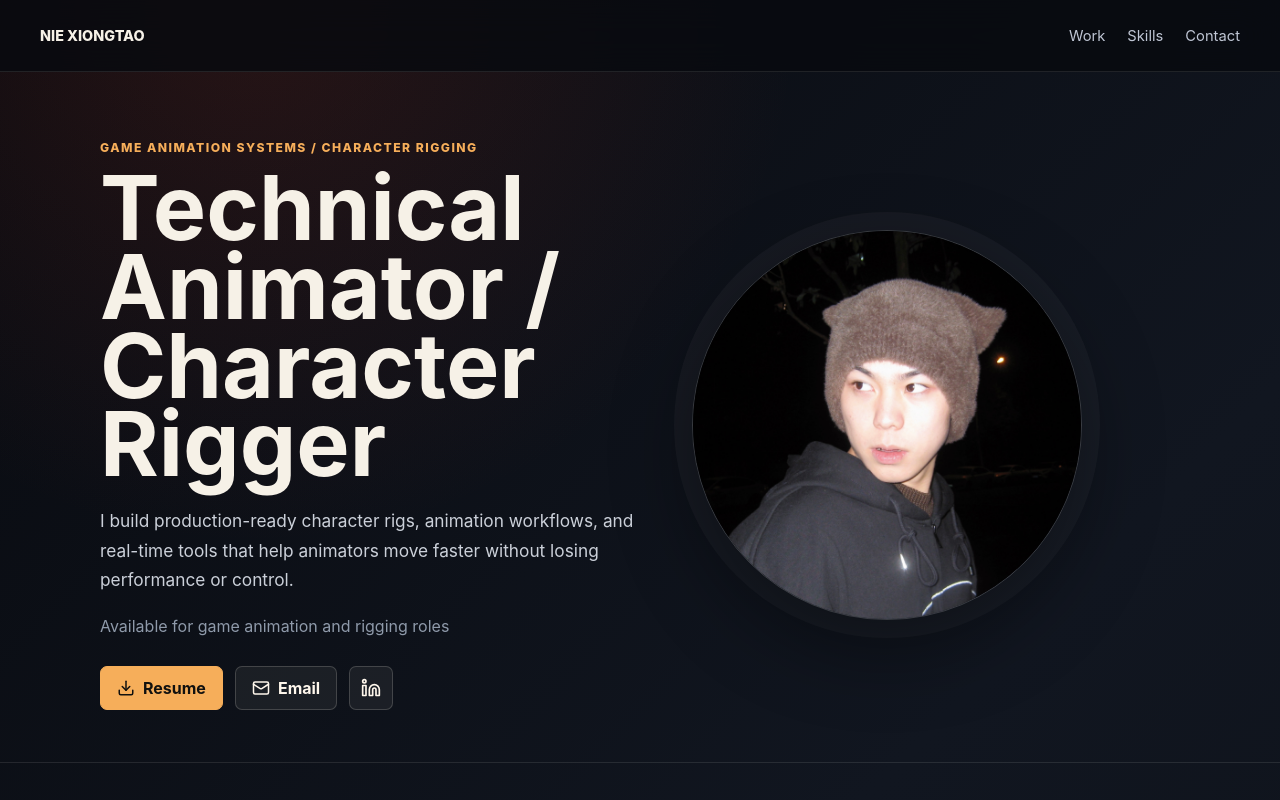
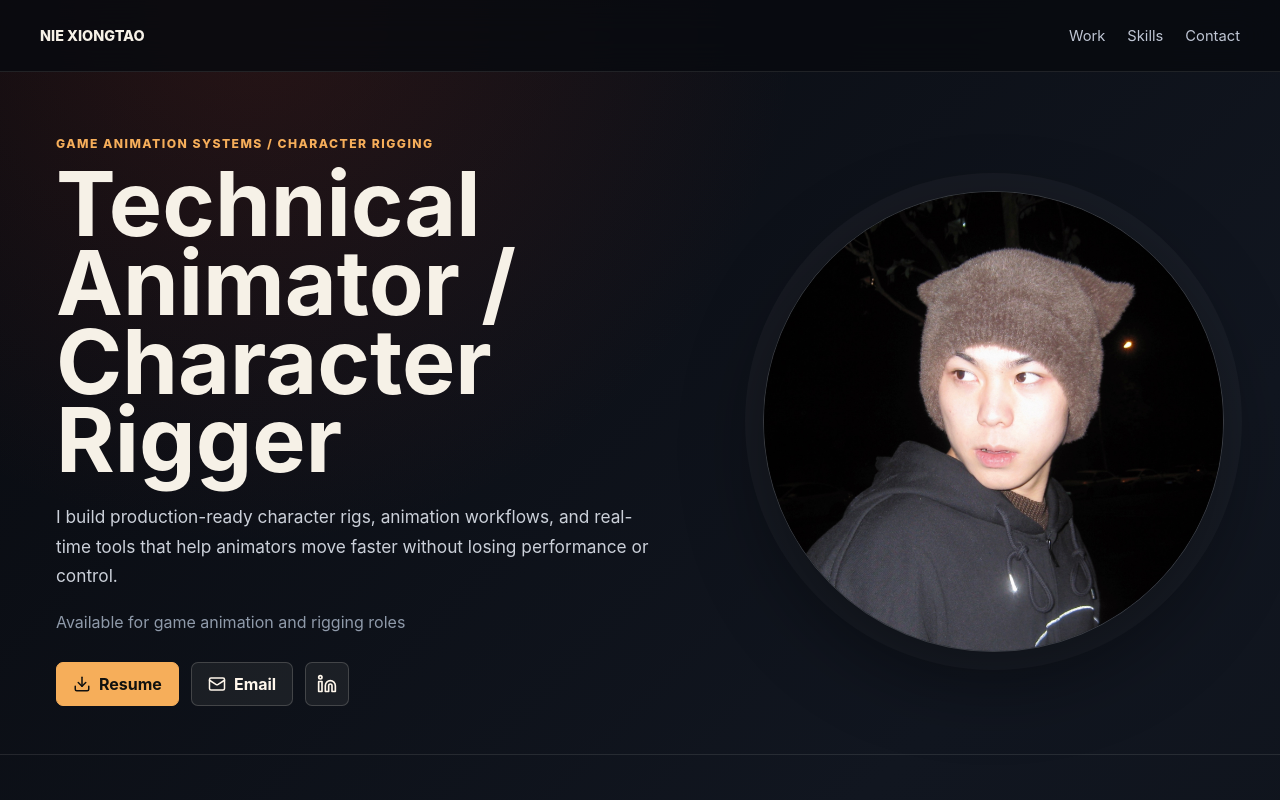
Before and after one commit to XIONGTAO-1/XIONGTAO-1.github.io, a React (Vite) app: page / in a window 1280 px wide. Shown: the top 800 px of the page. Built offline with nearby package versions, Linux system fonts and the light colour scheme.

Commit message:
fix: enlarge hero portrait layout

```diff
--- a/src/styles.css
+++ b/src/styles.css
@@ -87,16 +87,17 @@ img {
 
 .hero {
   display: grid;
-  grid-template-columns: minmax(0, 560px) minmax(320px, 390px);
-  gap: 32px;
+  grid-template-columns: minmax(0, 600px) minmax(430px, 520px);
+  gap: 48px;
   align-items: center;
-  width: min(1080px, calc(100% - 64px));
+  justify-content: center;
+  width: min(1240px, calc(100% - 80px));
   margin: 0 auto;
-  padding: 68px 0 52px;
+  padding: 64px 0 48px;
 }
 
 .hero-copy {
-  max-width: 590px;
+  max-width: 600px;
 }
 
 .eyebrow {
@@ -212,11 +213,11 @@ h3 {
 
 .hero-portrait-panel {
   display: grid;
-  justify-items: start;
+  justify-items: end;
 }
 
 .hero-portrait {
-  width: min(390px, 100%);
+  width: clamp(430px, 36vw, 520px);
   aspect-ratio: 1;
   border: 1px solid rgba(246, 241, 231, 0.18);
   border-radius: 50%;
```
Also changed, not shown: 1 other file (tests, documents, lock files or other folders).
